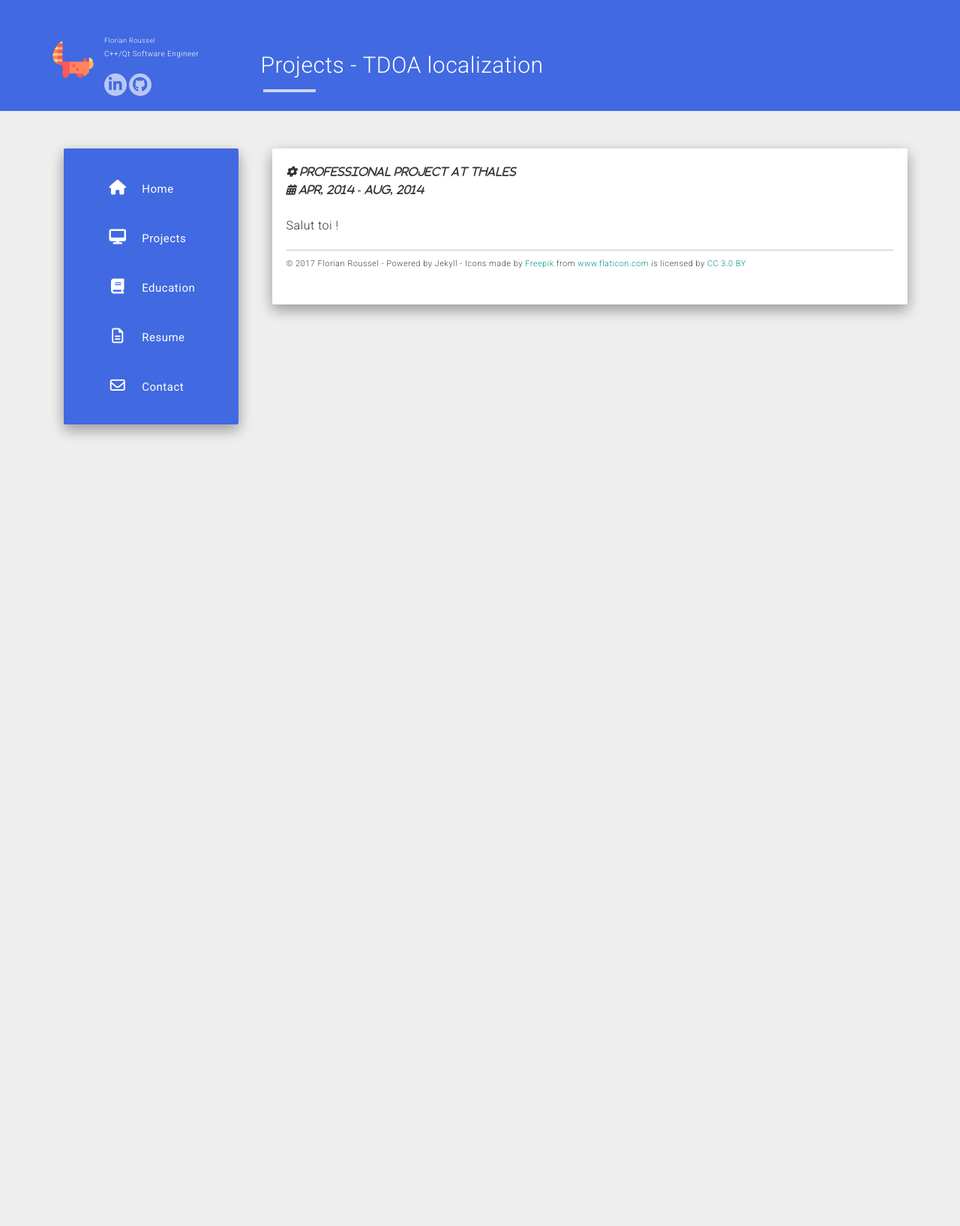
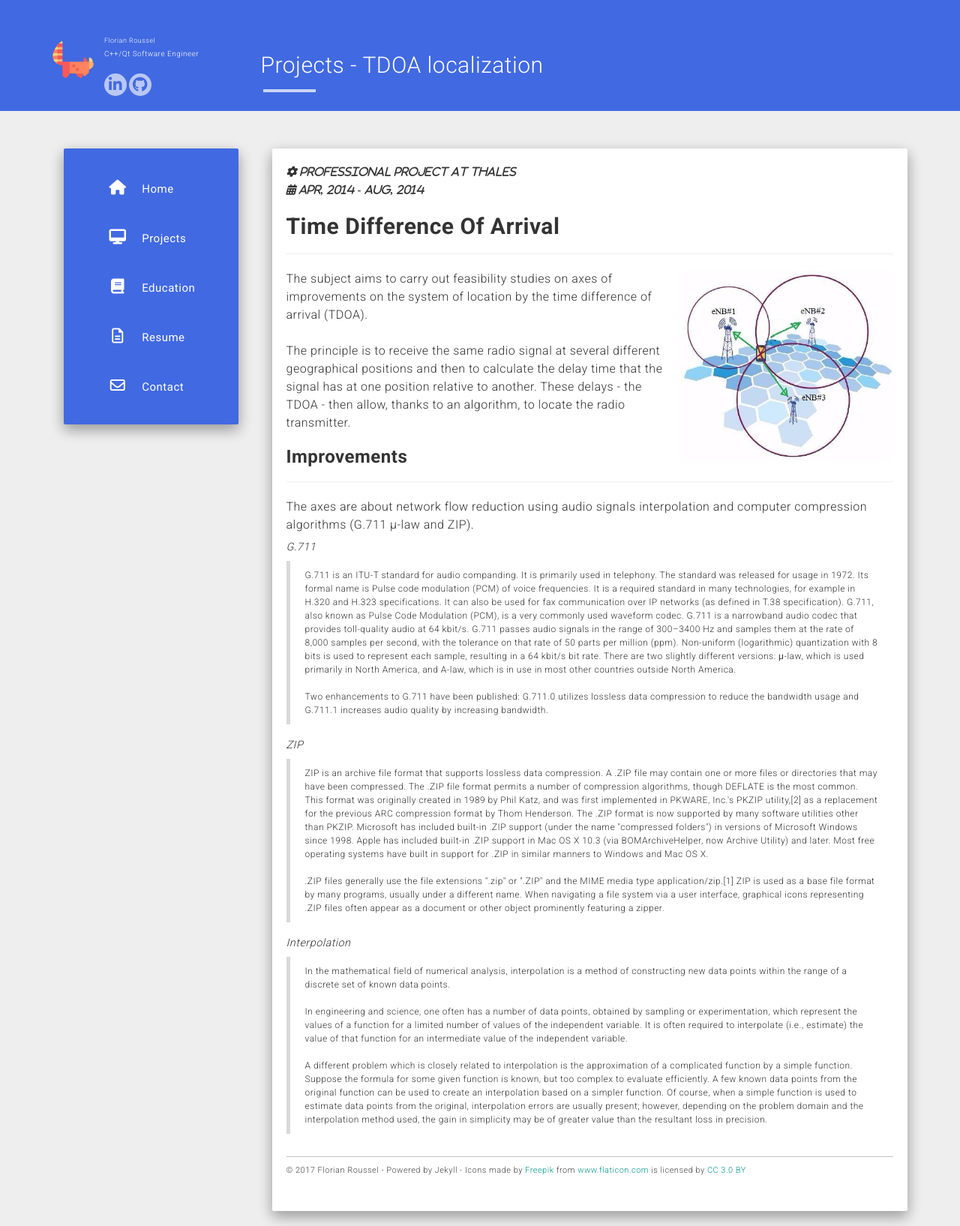
Before and after one commit to clement-roblot/karlito139.github.io, a Jekyll site: the page built from projects/tdoa.md, in a window 1280 px wide. Shown: the whole page at 75% size. Built offline with Jekyll 4.4.1, drawn with Linux system fonts in a browser that asks for light colours; nearby versions of some CDN libraries; before the commit the page ends 900 px from its top, so only the background shows below that.

Commit message:
- Ajout d'informations sur le projet TDOA.

```diff
--- a/_layouts/project_item.html
+++ b/_layouts/project_item.html
@@ -8,7 +8,8 @@ layout: default
 			<br/>
 			<span class="fa fa-calendar project-item-header">	{{ page.date_begin }} - {{ page.date_end }}</span>
 			<br/>
-			<br/>
+			<h2><b>{{ page.subtitle }}</b></h2>
+			<hr>
 			{{ content }}
 		</div>
 	</article>
--- a/projects/tdoa.md
+++ b/projects/tdoa.md
@@ -1,9 +1,36 @@
 ---
 layout: project_item
 title: Projects - TDOA localization
+subtitle: Time Difference Of Arrival
 date_begin: Apr, 2014
 date_end: Aug, 2014
 category: Professional
 company: Thales
 ---
-Salut toi !
+<img class="img-project-item" src="/static/projects/TDOA/U-TDOA.jpg" alt="U-TDOA" align="right"/>
+The subject aims to carry out feasibility studies on axes of improvements on the system of location by the time difference of arrival (TDOA).
+<br/><br/>
+The principle is to receive the same radio signal at several different geographical positions and then to calculate the delay time that the signal has at one position relative to another. These delays - the TDOA - then allow, thanks to an algorithm, to locate the radio transmitter.
+<h3><b>Improvements</b></h3>
+<hr>
+The axes are about network flow reduction using audio signals interpolation and computer compression algorithms (G.711 µ-law and ZIP).
+<h4><i>G.711</i></h4>
+<blockquote cite="https://en.wikipedia.org/wiki/G.711">
+G.711 is an ITU-T standard for audio companding. It is primarily used in telephony. The standard was released for usage in 1972. Its formal name is Pulse code modulation (PCM) of voice frequencies. It is a required standard in many technologies, for example in H.320 and H.323 specifications. It can also be used for fax communication over IP networks (as defined in T.38 specification). G.711, also known as Pulse Code Modulation (PCM), is a very commonly used waveform codec. G.711 is a narrowband audio codec that provides toll-quality audio at 64 kbit/s. G.711 passes audio signals in the range of 300–3400 Hz and samples them at the rate of 8,000 samples per second, with the tolerance on that rate of 50 parts per million (ppm). Non-uniform (logarithmic) quantization with 8 bits is used to represent each sample, resulting in a 64 kbit/s bit rate. There are two slightly different versions: μ-law, which is used primarily in North America, and A-law, which is in use in most other countries outside North America.
+<br/><br/>
+Two enhancements to G.711 have been published: G.711.0 utilizes lossless data compression to reduce the bandwidth usage and G.711.1 increases audio quality by increasing bandwidth.
+</blockquote>
+<h4><i>ZIP</i></h4>
+<blockquote cite="https://en.wikipedia.org/wiki/Zip_(file_format)">
+ZIP is an archive file format that supports lossless data compression. A .ZIP file may contain one or more files or directories that may have been compressed. The .ZIP file format permits a number of compression algorithms, though DEFLATE is the most common. This format was originally created in 1989 by Phil Katz, and was first implemented in PKWARE, Inc.'s PKZIP utility,[2] as a replacement for the previous ARC compression format by Thom Henderson. The .ZIP format is now supported by many software utilities other than PKZIP. Microsoft has included built-in .ZIP support (under the name "compressed folders") in versions of Microsoft Windows since 1998. Apple has included built-in .ZIP support in Mac OS X 10.3 (via BOMArchiveHelper, now Archive Utility) and later. Most free operating systems have built in support for .ZIP in similar manners to Windows and Mac OS X.
+<br/><br/>
+.ZIP files generally use the file extensions ".zip" or ".ZIP" and the MIME media type application/zip.[1] ZIP is used as a base file format by many programs, usually under a different name. When navigating a file system via a user interface, graphical icons representing .ZIP files often appear as a document or other object prominently featuring a zipper.
+</blockquote>
+<h4><i>Interpolation</i></h4>
+<blockquote cite="https://en.wikipedia.org/wiki/Interpolation">
+In the mathematical field of numerical analysis, interpolation is a method of constructing new data points within the range of a discrete set of known data points.
+<br/><br/>
+In engineering and science, one often has a number of data points, obtained by sampling or experimentation, which represent the values of a function for a limited number of values of the independent variable. It is often required to interpolate (i.e., estimate) the value of that function for an intermediate value of the independent variable.
+<br/><br/>
+A different problem which is closely related to interpolation is the approximation of a complicated function by a simple function. Suppose the formula for some given function is known, but too complex to evaluate efficiently. A few known data points from the original function can be used to create an interpolation based on a simpler function. Of course, when a simple function is used to estimate data points from the original, interpolation errors are usually present; however, depending on the problem domain and the interpolation method used, the gain in simplicity may be of greater value than the resultant loss in precision.
+</blockquote>
--- a/static/css/main.css
+++ b/static/css/main.css
@@ -232,3 +232,13 @@ footer {
 .nav, .btn.btn-raised.btn-info {
      background-color: #4169E1 !important;
 }
+
+.img-project-item {
+    height: 35%;
+    width: 35%;
+    margin: 0 0 1% 2%;
+}
+
+blockquote {
+    font-size: 0.75em;
+}
```
Also changed, not shown: static/projects/TDOA/U-TDOA.jpg (added).
